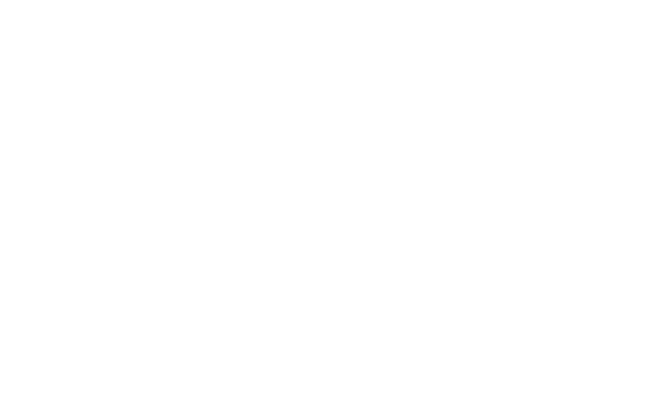
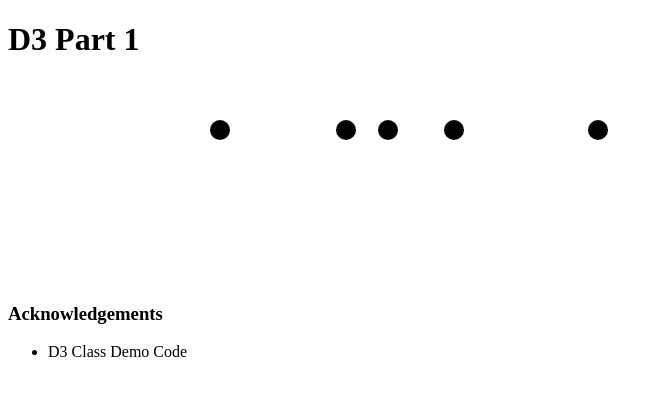
Before and after one commit to DS4200-S23-Class/ic-07-mhill721, a plain HTML site: page index.html in a window 1280 px wide. Shown: the whole page, without its empty margins (0-663 px from the left). Drawn offline with Linux system fonts and the light colour scheme.

Commit message:
initial commit

```diff
--- a/index.html
+++ b/index.html
@@ -3,12 +3,26 @@
 
 <head>
     <meta charset=utf-8/>
+    <title>ic-07</title>
+
+    <script src="d3.v6.1.1/d3.min.js"></script>
 </head>
 
 
 <body>
+    <h1>D3 Part 1</h1>
 
+    <div id="vis">
+    </div>
 
+    <h3> Acknowledgements </h3>
+    <div>
+        <ul>
+            <li> D3 Class Demo Code </li>
+        </ul>
+    </div>
+
+    <script src="main.js"></script>
 </body>
 
 </html>
--- /dev/null
+++ b/main.js
@@ -0,0 +1,38 @@
+console.log("Linked.");
+
+const FRAME_HEIGHT = 200;
+const FRAME_WIDTH = 700;
+const MARGINS = {left: 50, right: 50, top: 50, bottom: 50};
+
+const data = [55000, 48000, 27000, 66000, 90000];
+
+const VIS_HEIGHT = FRAME_HEIGHT - MARGINS.top - MARGINS.bottom;
+const VIS_WIDTH = FRAME_WIDTH - MARGINS.left - MARGINS.right;
+
+const FRAME3 = d3.select("#vis")
+                  .append("svg")
+                    .attr("height", FRAME_HEIGHT)
+                    .attr("width", FRAME_WIDTH)
+                    .attr("class", "frame");
+
+const MAX_X = d3.max(data, (d) => { return d; });
+console.log("Max x: " +MAX_X);
+
+const X_SCALE = d3.scaleLinear()
+                  .domain([0, (MAX_X + 10000)])
+                  .range([0, VIS_WIDTH]);
+
+FRAME3.selectAll("points")
+    .data(data)
+    .enter()
+    .append("circle")
+      .attr("cx", (d) => { return (X_SCALE(d) + MARGINS.left); })
+      .attr("cy", MARGINS.top)
+      .attr("r", 10)
+      .attr("class", "point");
+
+FRAME3.append("ax") // not working yet
+      .attr("transform", "translate(" + MARGINS.left +
+            "," + (VIS_HEIGHT + MARGINS.top) + ")")
+      .call(d3.axisBottom(X_SCALE).ticks(4))
+        .attr("font-size", '20px');
```
Also changed, not shown: 1 other file.
